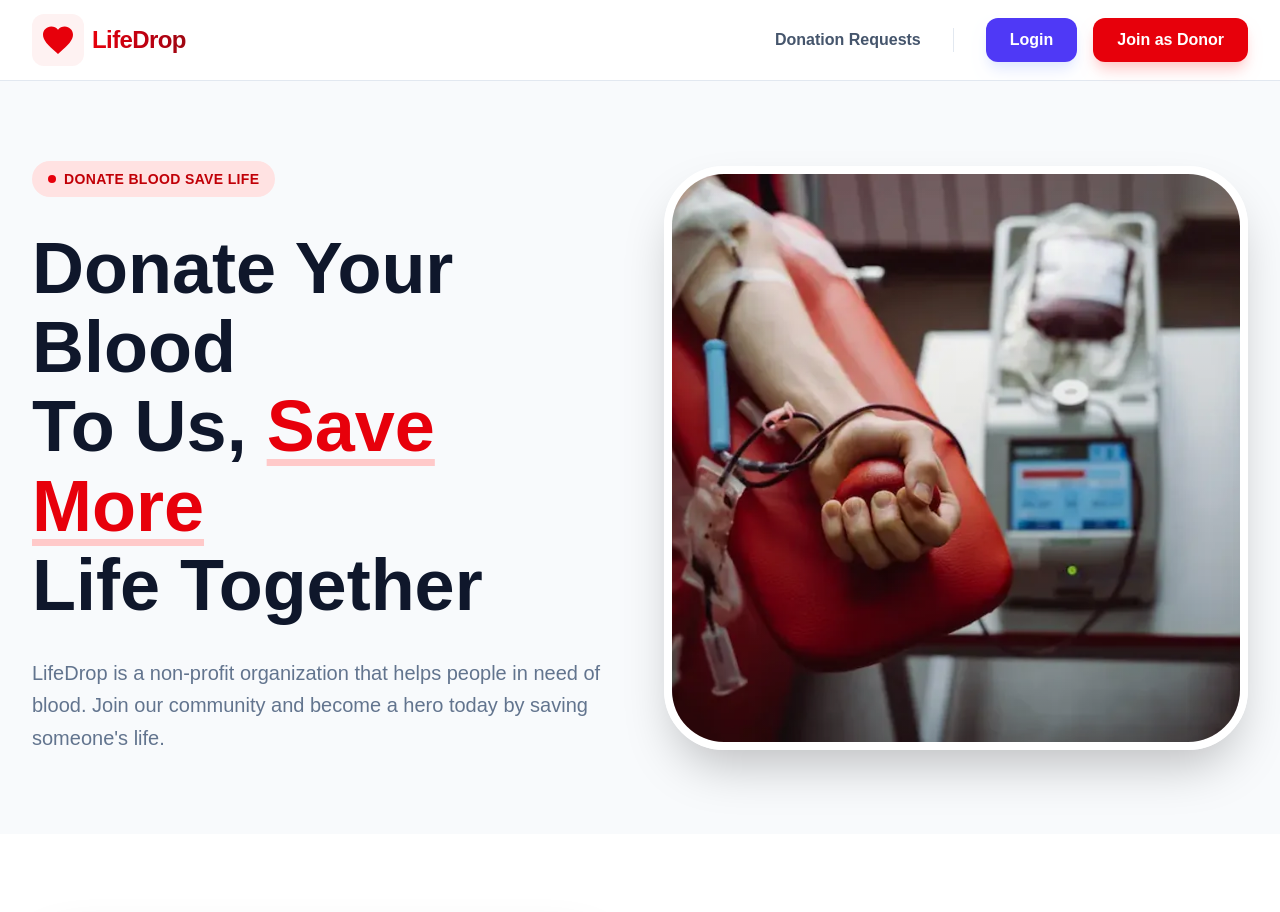
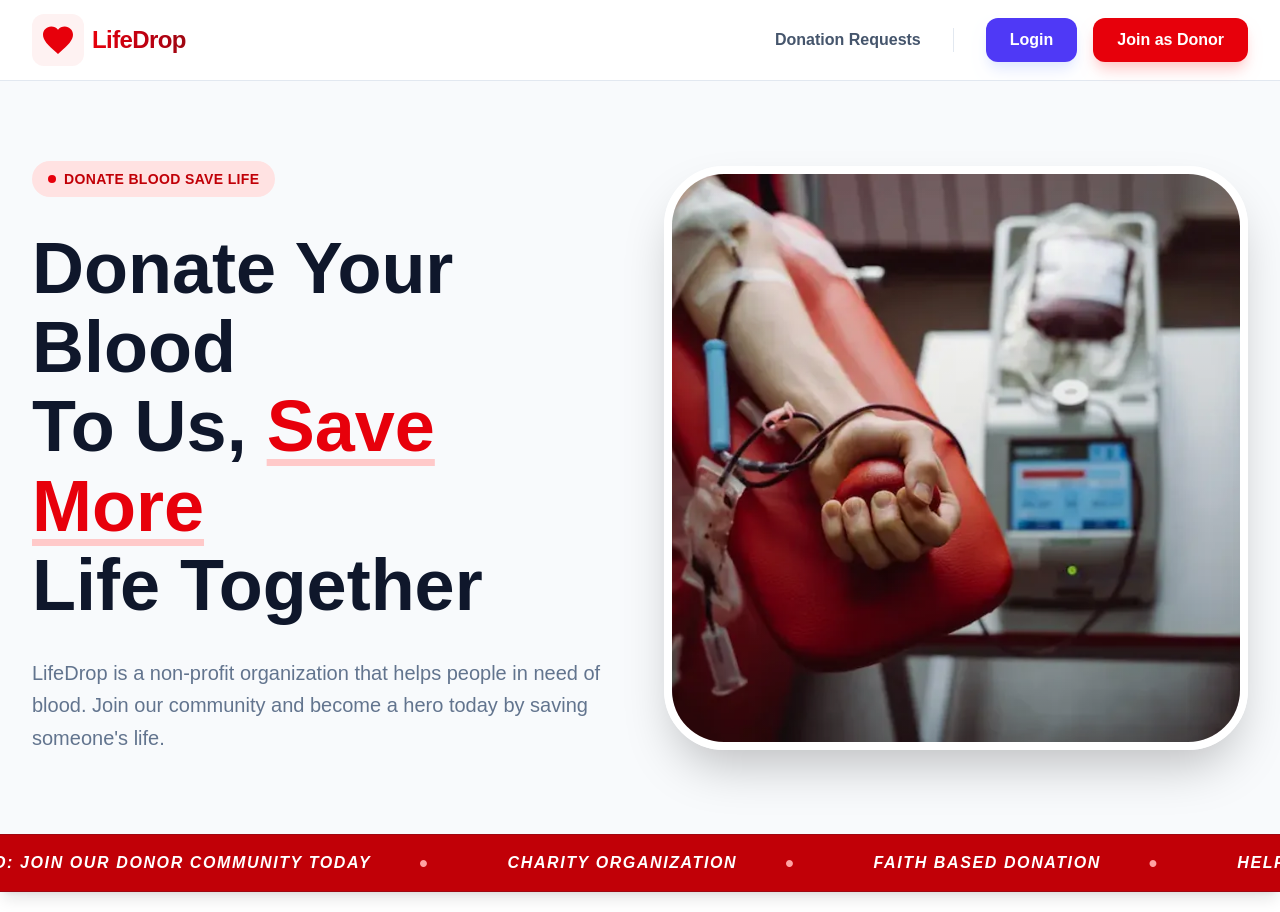
Before and after one commit to jasiafaruksaba/blood-donation-client, a React (Vite) app: page /dashboard/all-users in a window 1280 px wide. Shown: the top 912 px of the page. Built offline with nearby package versions, Linux system fonts and the light colour scheme; no server answers.

Commit message:
ScrollingTicker file

```diff
--- a/src/App.jsx
+++ b/src/App.jsx
@@ -5,6 +5,7 @@ import Footer from './components/Footer'
 import AuthProvider from './context/AuthProvider'
 import Banner from './components/Banner'
 import WhyDonate from './components/WhyDonate'
+import ScrollingTicker from './components/ScrollingTicker'
 
 function App() {
   return (
@@ -12,6 +13,7 @@ function App() {
       <Navbar  />
       <div className="min-h-[calc(100vh-120px)]">
         <Banner></Banner>
+        <ScrollingTicker></ScrollingTicker>
         <WhyDonate></WhyDonate>
         <Outlet />
       </div>
--- /dev/null
+++ b/src/components/ScrollingTicker.jsx
@@ -0,0 +1,47 @@
+import React from 'react';
+
+const ScrollingTicker = () => {
+  const newsItems = [
+    "URGENT: B+ Blood needed at Apollo Hospital",
+    "BE A HERO: Join our donor community today",
+    "CHARITY ORGANIZATION",
+    "FAITH BASED DONATION",
+    "HELP THE NEEDY",
+    "SAVE LIVES IN MINUTES",
+    "JOIN 50,000+ HEROES",
+    "RELIGIOUS CHARITY"
+  ];
+
+  return (
+    <div className="bg-red-700 py-3 overflow-hidden border-y border-red-800 shadow-lg relative flex items-center">
+      {/* Animation wrapper */}
+      <div className="flex whitespace-nowrap animate-marquee items-center">
+        {/* Repeating items for seamless loop */}
+        {[...newsItems, ...newsItems].map((item, index) => (
+          <div key={index} className="flex items-center mx-10">
+            <span className="text-white font-black text-sm md:text-base tracking-widest uppercase italic">
+              {item}
+            </span>
+            <span className="ml-12 text-red-300 text-2xl font-bold">•</span>
+          </div>
+        ))}
+      </div>
+
+      <style>{`
+        @keyframes marquee {
+          0% { transform: translateX(0); }
+          100% { transform: translateX(-50%); }
+        }
+        .animate-marquee {
+          display: flex;
+          animation: marquee 25s linear infinite;
+        }
+        .animate-marquee:hover {
+          animation-play-state: paused;
+        }
+      `}</style>
+    </div>
+  );
+};
+
+export default ScrollingTicker;
```
